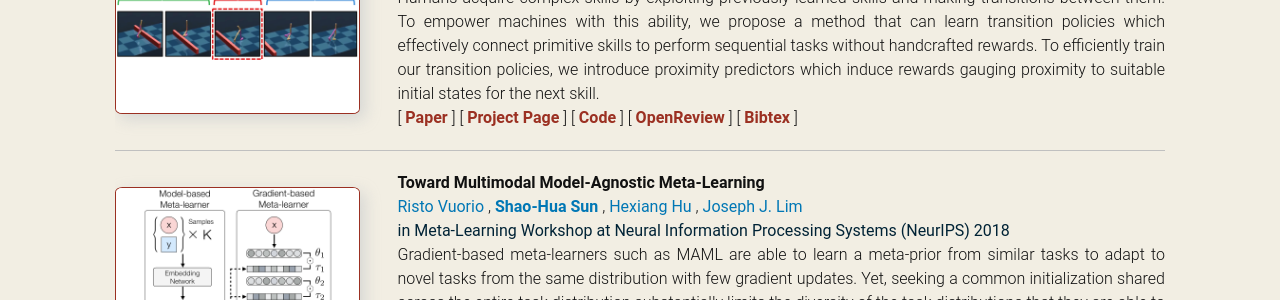
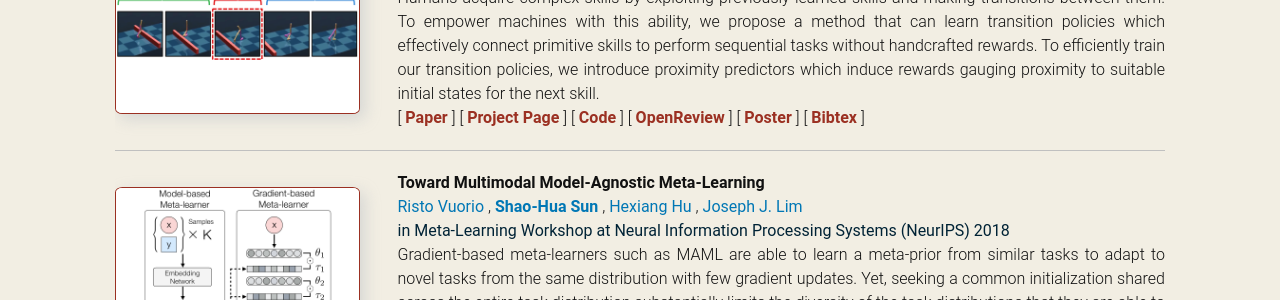
Before and after one commit to shaohua0116/shaohua0116.github.io, a Jekyll site: the page built from index.html, in a window 1280 px wide and 900 px high, scrolled down 1275 px. Shown: the part 152-452 px from the top of the window. Built offline with Jekyll 4.4.1, drawn with Linux system fonts in a browser that asks for light colours; some web fonts are replaced.

Commit message:
add transition poster

```diff
--- a/_data/publications.yml
+++ b/_data/publications.yml
@@ -54,6 +54,8 @@
       url:  'https://github.com/youngwoon/transition'
     - name: 'OpenReview'
       url:  'https://openreview.net/forum?id=rygrBhC5tQ'
+    - name: 'Poster'
+      url:  './images/posters/transition.pdf'
     - name: 'Bibtex'
       url:  './bibtex/transition.txt'
   publisher:  'International Conference on Learning Representations (ICLR) 2019'
```
Also changed, not shown: 1 other file.
